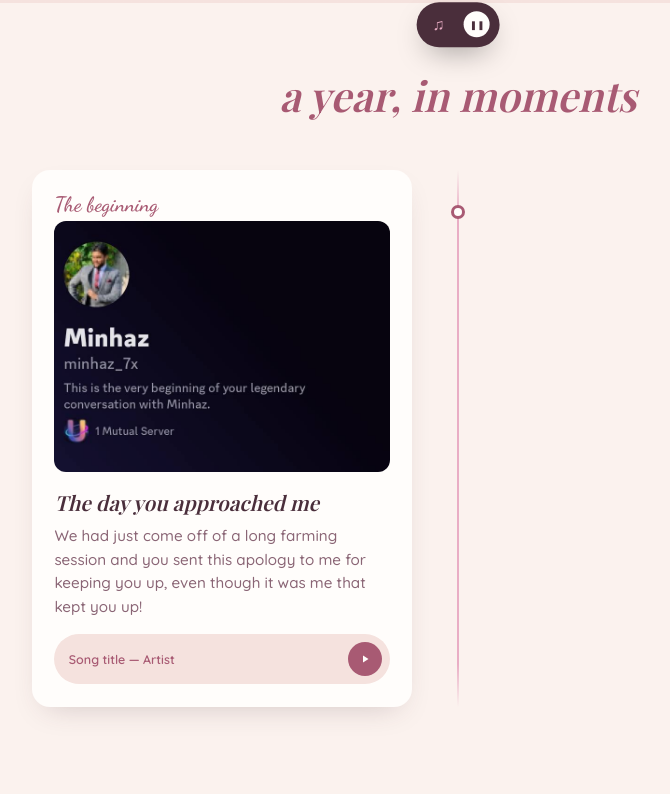
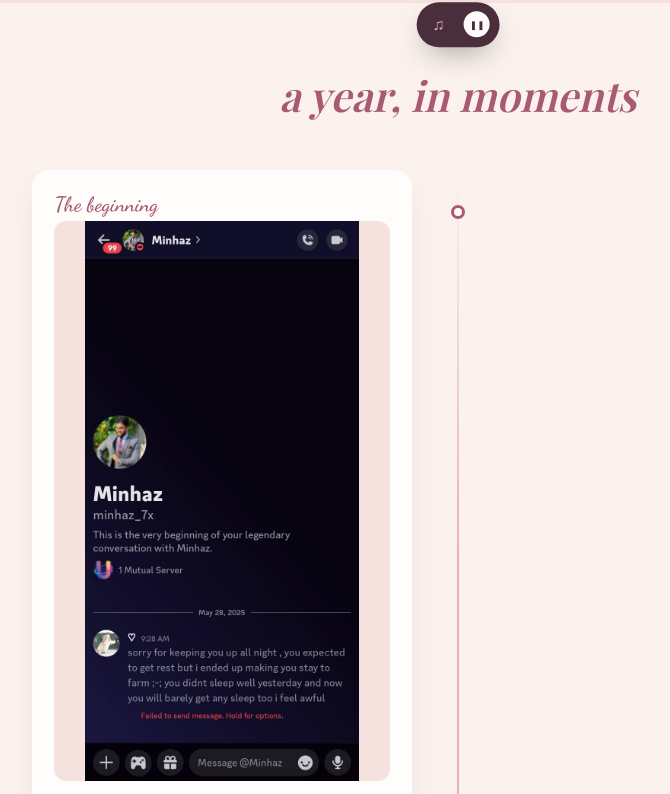
Before and after one commit to MHXQU3/for-you, a plain HTML site: page index.html in a window 1280 px wide. Shown: the part 797-1591 px from the top of the page, without its empty margins (182-852 px from the left). Drawn offline with nearby package versions, Linux system fonts and the light colour scheme; a web font is replaced by a local one.

Commit message:
script and style update

```diff
--- a/script.js
+++ b/script.js
@@ -92,7 +92,8 @@ document.addEventListener('DOMContentLoaded', () => {
   safe('timeline', () => {
     const track = document.getElementById('timeline-track');
     const memories = Array.isArray(cfg.memories) ? cfg.memories : [];
-    memories.forEach((m) => {
+    memories.forEach((m, idx) => {
+      try {
         const row = document.createElement('div');
         row.className = 'memory reveal';
         row.innerHTML = `
@@ -110,10 +111,16 @@ document.addEventListener('DOMContentLoaded', () => {
           </div>
         `;
         track.appendChild(row);
-      row.querySelector('.song-play').addEventListener('click', (e) => {
+        const playBtn = row.querySelector('.song-play');
+        if(playBtn){
+          playBtn.addEventListener('click', (e) => {
             playSong(m.song, m.songTitle, e.currentTarget);
           });
+        }
         observeReveal(row);
+      } catch(err){
+        console.error('[site error] memory #' + (idx + 1) + ' (' + (m && m.title) + '):', err);
+      }
     });
   });
 
--- a/style.css
+++ b/style.css
@@ -180,12 +180,18 @@ button{ font-family: inherit; cursor: pointer; }
   margin-bottom: .2rem;
 }
 .memory-photo{
-  width: 100%; aspect-ratio: 4/3;
+  width: 100%;
+  max-height: 70vh;
+  aspect-ratio: auto;
+  object-fit: contain;
   border-radius: 12px;
-  object-fit: cover;
-  background: linear-gradient(135deg, var(--pink-soft), var(--bg-deep));
+  background: var(--bg-deep);
   margin-bottom: 1rem;
   display: block;
+}
+.memory-photo.placeholder{
+  aspect-ratio: 4/3;
+  max-height: none;
 }
 .memory-photo.placeholder{
   display: flex; align-items: center; justify-content: center;
```
Lines whose indentation alone changed are shown as unchanged.
